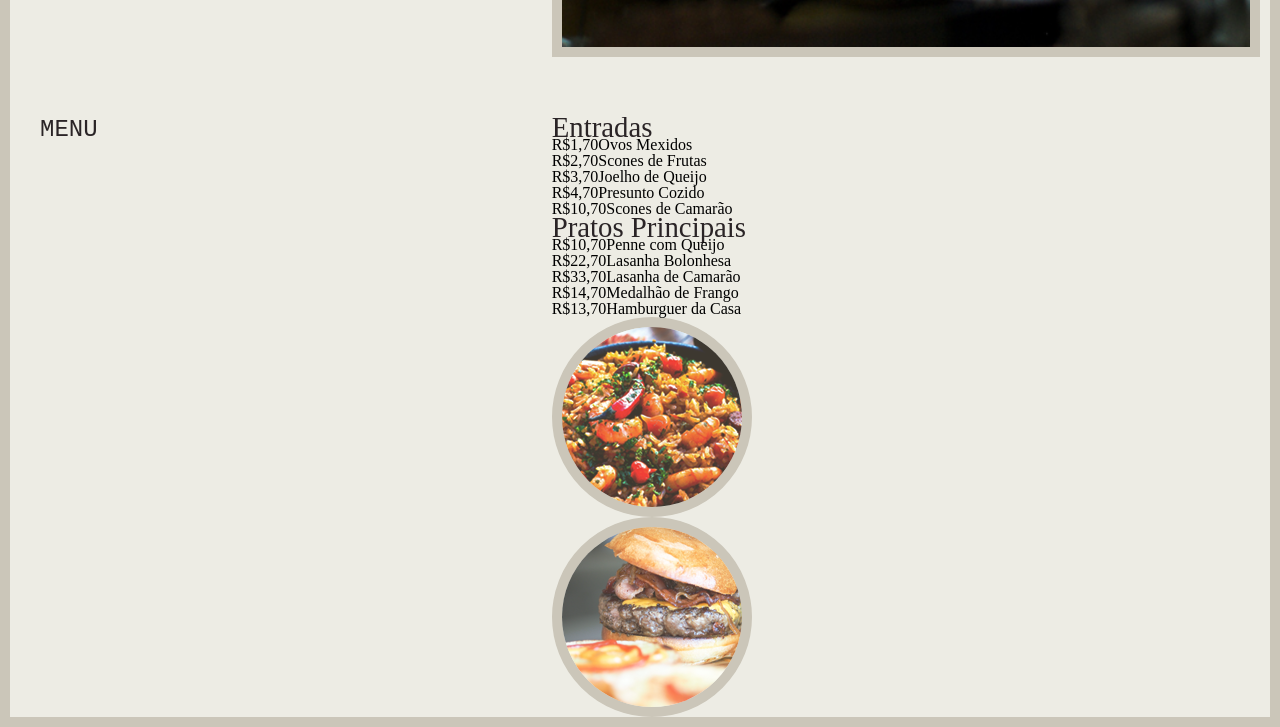
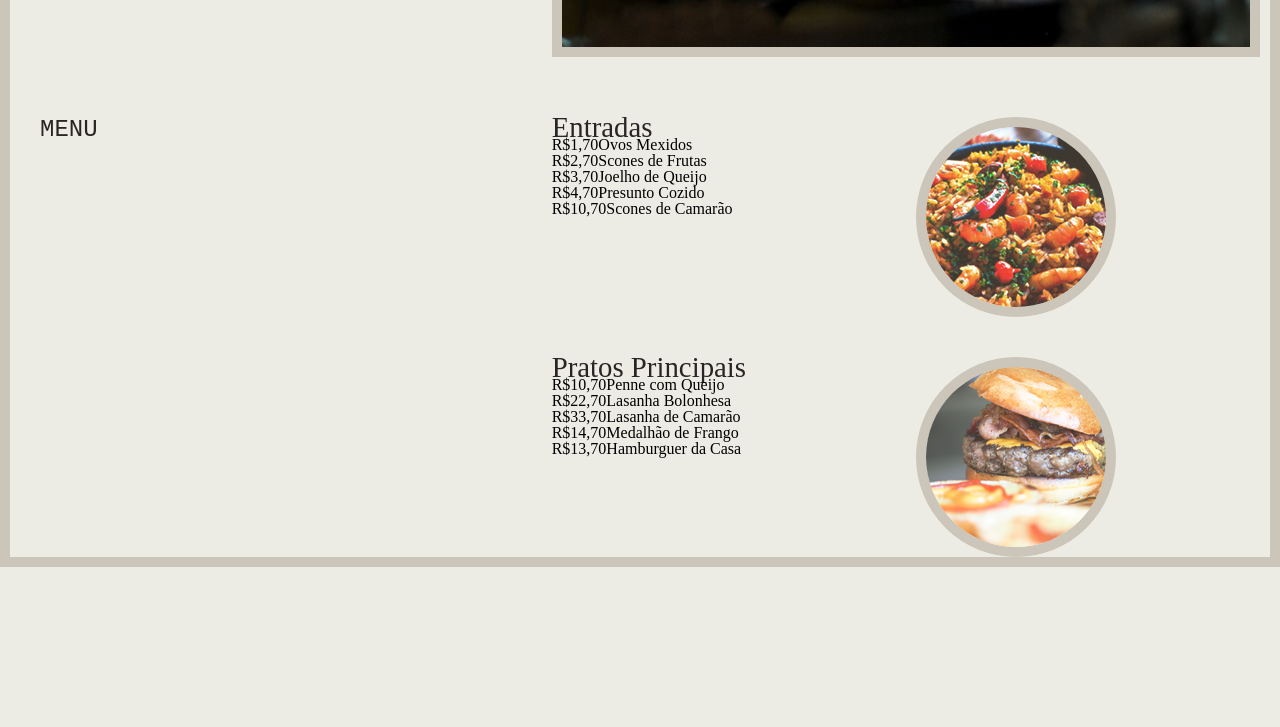
Before and after one commit to davislamenha/origamid-sass-lescone, a plain HTML site: page index.html in a window 1280 px wide. Shown: the part 925-1652 px from the top of the page. After the commit the page ends 1492 px from the top, so only its background shows below. Drawn offline with Linux system fonts and the light colour scheme; a web font is replaced by a local one.

Commit message:
mudança no html para ajustar o grid

```diff
--- a/css/style.css
+++ b/css/style.css
@@ -72,6 +72,14 @@ table {
   gap: 80px;
 }
 
+.grid-cardapio {
+  display: grid;
+  justify-content: start;
+  align-items: start;
+  grid-template-columns: 1fr 1fr;
+  gap: 40px;
+}
+
 .container {
   width: min(100% - 40px, 1200px);
   margin-inline: auto;
--- a/index.html
+++ b/index.html
@@ -46,7 +46,8 @@
         <h2 class="f-1 cor-pe-2 uppercase">menu</h2>
       </div>
 
-      <div>
+      <div class="grid-cardapio">
+
         <div>
           <h3 class="f-2 cor-pe-2">Entradas</h3>
           <ul>
@@ -56,6 +57,13 @@
             <li><span>R$4,70</span>Presunto Cozido</li>
             <li><span>R$10,70</span>Scones de Camarão</li>
           </ul>
+        </div>
+
+        <div class="img-menu-1">
+          <img class="borda-redonda borda-media" src="./img/prato-1.png" alt="Scones de camarão">
+        </div>
+
+        <div>
           <h3 class="f-2 cor-pe-2">Pratos Principais</h3>
           <ul>
             <li><span>R$10,70</span>Penne com Queijo</li>
@@ -66,13 +74,8 @@
           </ul>
         </div>
 
-        <div>
-          <div class="img-menu-1">
-            <img class="borda-redonda borda-media" src="./img/prato-1.png" alt="Scones de camarão">
-          </div>
-          <div class="img-menu-1">
-            <img class="borda-redonda borda-media" src="./img/prato-2.png" alt="Hamburguer da Casa">
-          </div>
+        <div class="img-menu-2">
+          <img class="borda-redonda borda-media" src="./img/prato-2.png" alt="Hamburguer da Casa">
         </div>
       </div>
 
```
